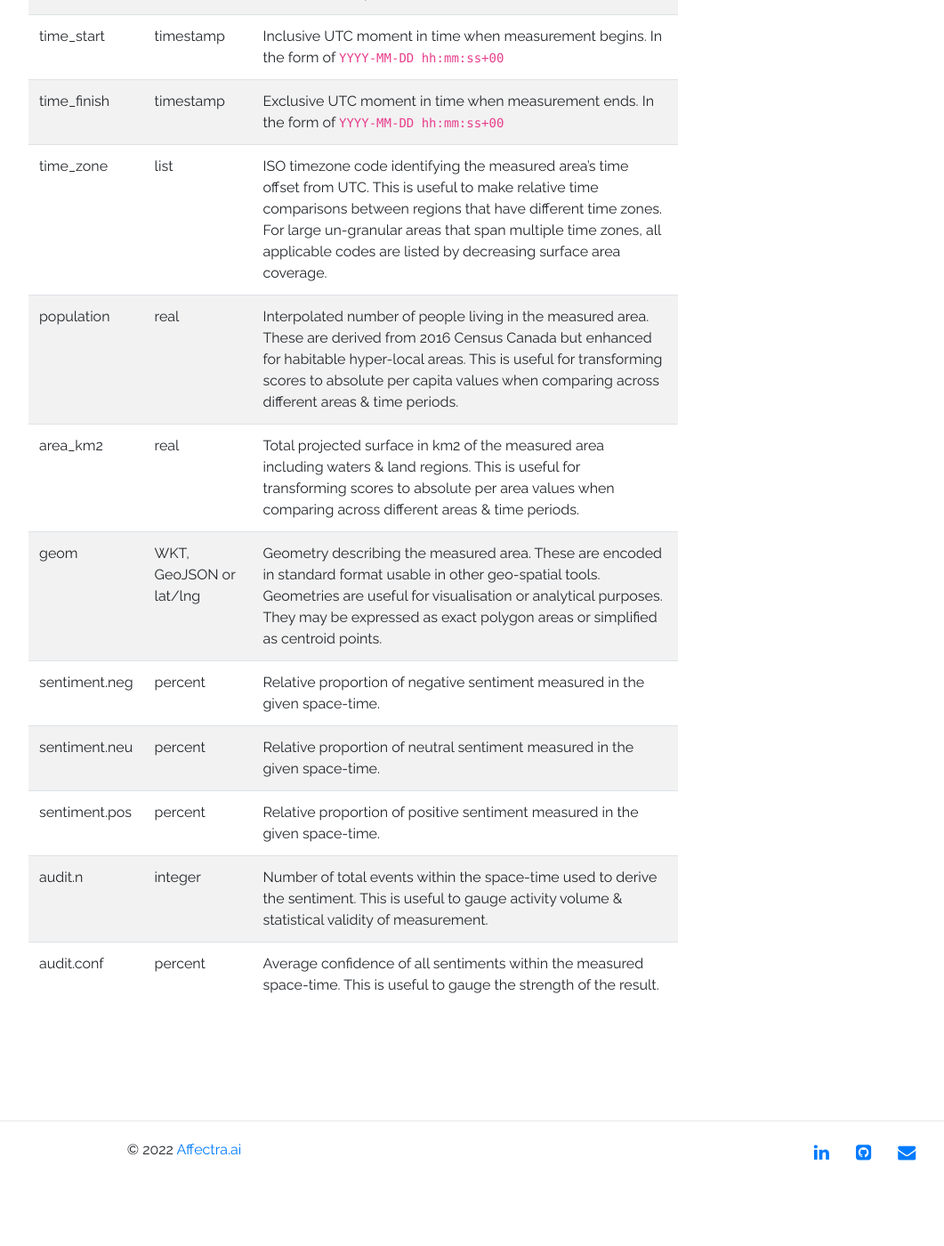
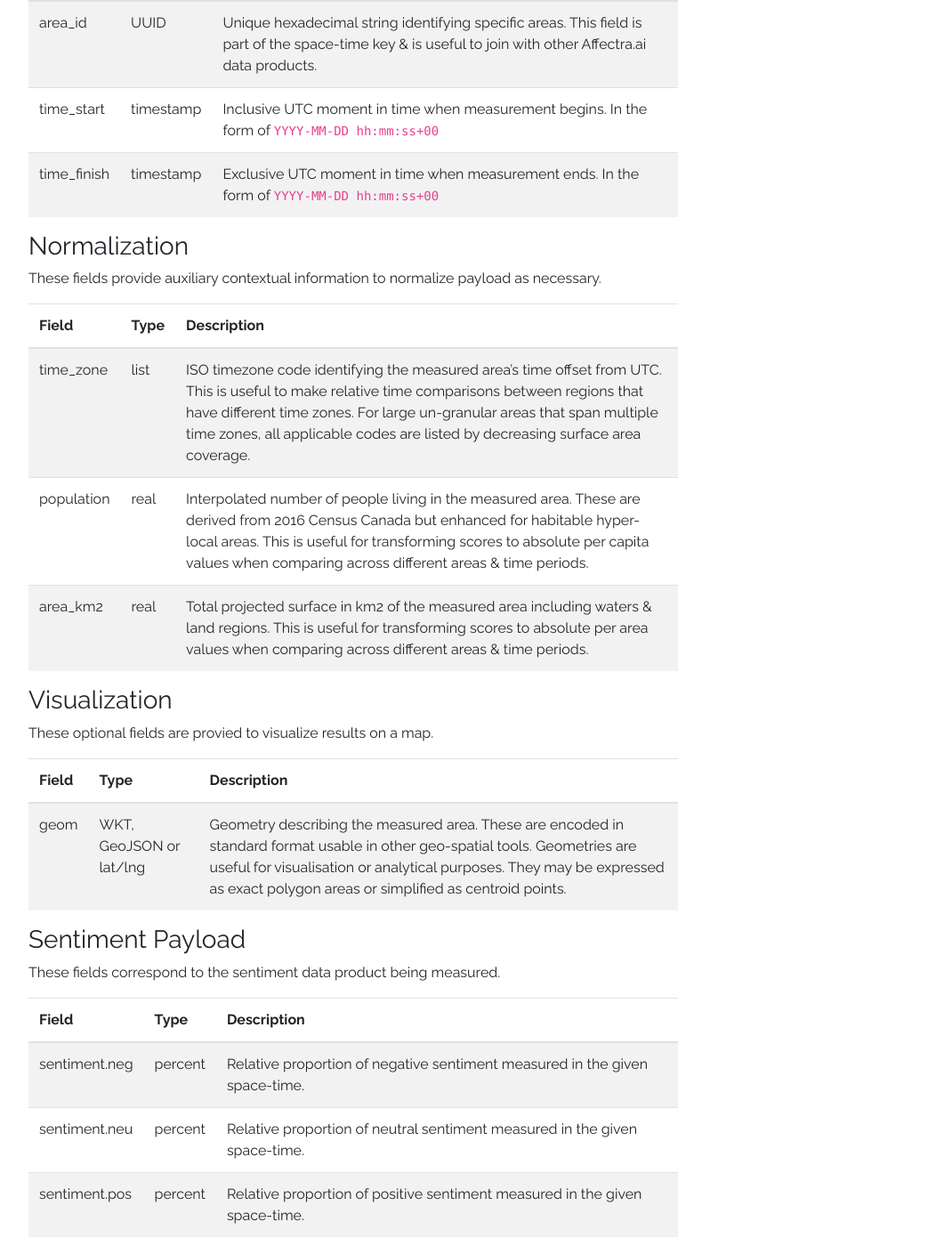
Before and after one commit to Affectra-AI/demo.github.io, a Jekyll site: the page built from specs.md, in a window 1280 px wide and 1400 px high, scrolled down 464 px. Shown: the whole window at 89% size, without its empty margins (53-1114 px from the left). Built offline with Jekyll 4.4.1, drawn with Linux system fonts in a browser that asks for light colours; before the commit the page ends 1794 px from its top, so only the background shows below that; some of the changed text lies outside the part shown.

Commit message:
Update specs.md

```diff
--- a/specs.md
+++ b/specs.md
@@ -5,21 +5,57 @@ permalink: /specs/
 ---
 
 
-## Sentiment Data Fields
+## Data Fields
 All resulting data is stored in tab-separated-value ``TSV`` files easily openable with spreadsheet or text-editor software. This format is also supported by most software applications as well. When data is too large to store in a single file, multiple partition data files will be available. Each of these files consists of the following columns.
+
+
+### Identification
+These fields are always available & are used to identify a space-time slice.
 
 | Field | Type | Description |
 | ----- | ---- | ----------- |
 | area\_id | UUID | Unique hexadecimal string identifying specific areas. This field is part of the space-time key & is useful to join with other {{site.copyright.name}} data products. |
 | time\_start | timestamp | Inclusive UTC moment in time when measurement begins. In the form of ``YYYY-MM-DD hh:mm:ss+00`` |
 | time\_finish | timestamp | Exclusive UTC moment in time when measurement ends. In the form of ``YYYY-MM-DD hh:mm:ss+00`` |
+{: .table .table-striped .table-hover}
+
+
+### Normalization
+These fields provide auxiliary contextual information to normalize payload as necessary.
+
+| Field | Type | Description |
+| ----- | ---- | ----------- |
 | time\_zone | list | ISO timezone code identifying the measured area’s time offset from UTC. This is useful to make relative time comparisons between regions that have different time zones. For large un-granular areas that span multiple time zones, all applicable codes are listed by decreasing surface area coverage. |
 | population | real | Interpolated number of people living in the measured area. These are derived from 2016 Census Canada but enhanced for habitable hyper-local areas. This is useful for transforming scores to absolute per capita values when comparing across different areas & time periods. |
 | area\_km2 | real | Total projected surface in km2 of the measured area including waters & land regions. This is useful for transforming scores to absolute per area values when comparing across different areas & time periods. |
+{: .table .table-striped .table-hover}
+
+
+### Visualization
+These optional fields are provied to visualize results on a map.
+
+| Field | Type | Description |
+| ----- | ---- | ----------- |
 | geom | WKT, GeoJSON or lat/lng | Geometry describing the measured area. These are encoded in standard format usable in other geo-spatial tools. Geometries are useful for visualisation or analytical purposes. They may be expressed as exact polygon areas or simplified as centroid points. |
+{: .table .table-striped .table-hover}
+
+
+### Sentiment Payload
+These fields correspond to the sentiment data product being measured.
+
+| Field | Type | Description |
+| ----- | ---- | ----------- |
 | sentiment.neg | percent | Relative proportion of negative sentiment measured in the given space-time. |
 | sentiment.neu | percent | Relative proportion of neutral sentiment measured in the given space-time. |
 | sentiment.pos | percent | Relative proportion of positive sentiment measured in the given space-time. |
+{: .table .table-striped .table-hover}
+
+
+### Quality Tracking
+These fields provide a quality indication of each measurement.
+
+| Field | Type | Description |
+| ----- | ---- | ----------- |
 | audit.n | integer | Number of total events within the space-time used to derive the sentiment. This is useful to gauge activity volume & statistical validity of measurement. |
 | audit.conf | percent | Average confidence of all sentiments within the measured space-time. This is useful to gauge the strength of the result. |
 {: .table .table-striped .table-hover}
```
